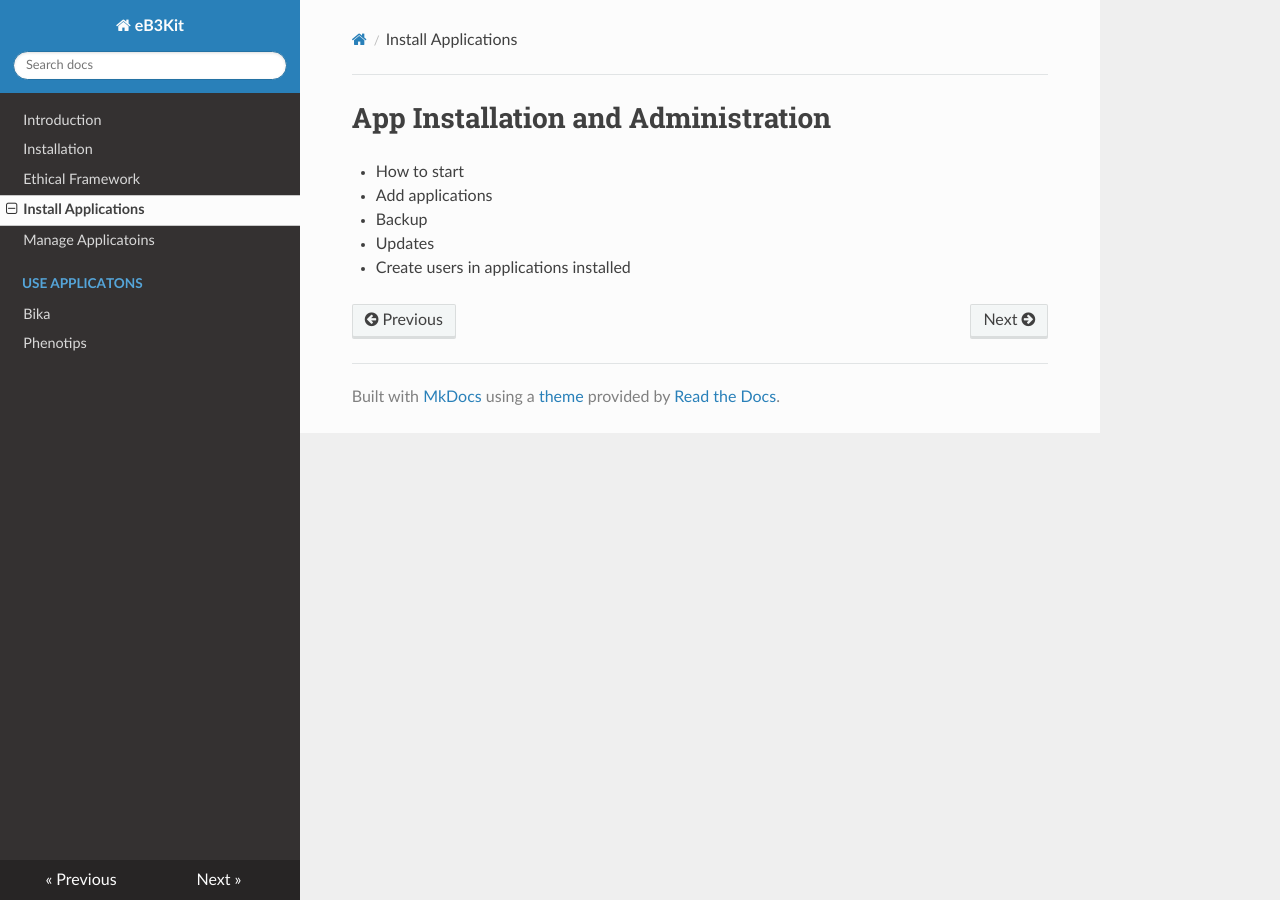
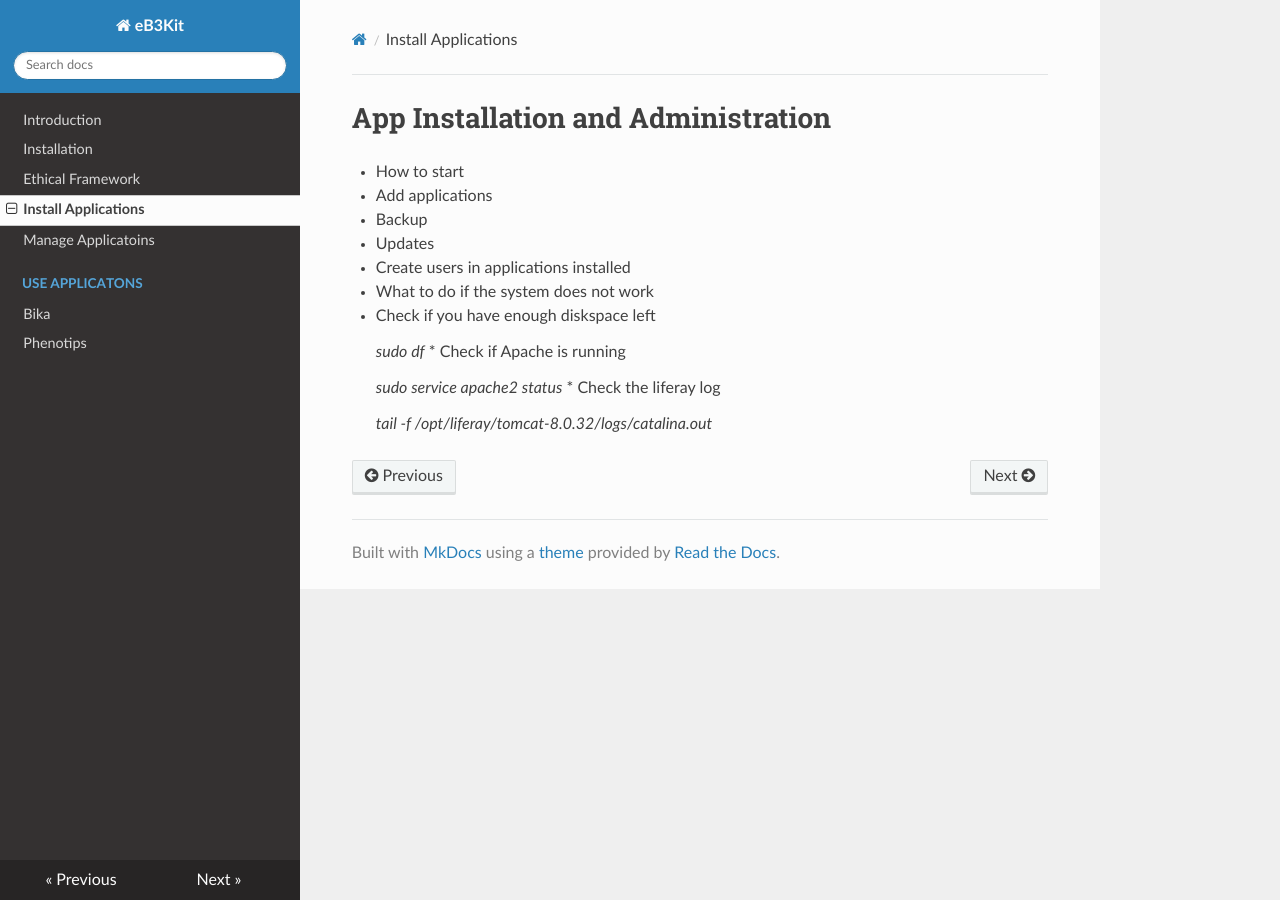
Before and after one commit to roxmer/bibbox-documentation, an MkDocs documentation site: the page built from docs/admin-documentation.md, in a window 1280 px wide. Built offline with MkDocs 1.6.1, drawn with Linux system fonts in a browser that asks for light colours; nearby versions of some CDN libraries; old or Windows-style settings are respelled for this version of MkDocs.

Commit message:
Stated What todo list for admins

```diff
--- a/docs/admin-documentation.md
+++ b/docs/admin-documentation.md
@@ -5,3 +5,13 @@
 - Backup
 - Updates
 - Create users in applications installed
+- What to do if the system does not work
+  * Check if you have enough diskspace left
+
+    *sudo df*
+  * Check if Apache is running
+
+    *sudo service apache2 status*
+  * Check the liferay log
+
+    *tail -f /opt/liferay/tomcat-8.0.32/logs/catalina.out*
```
